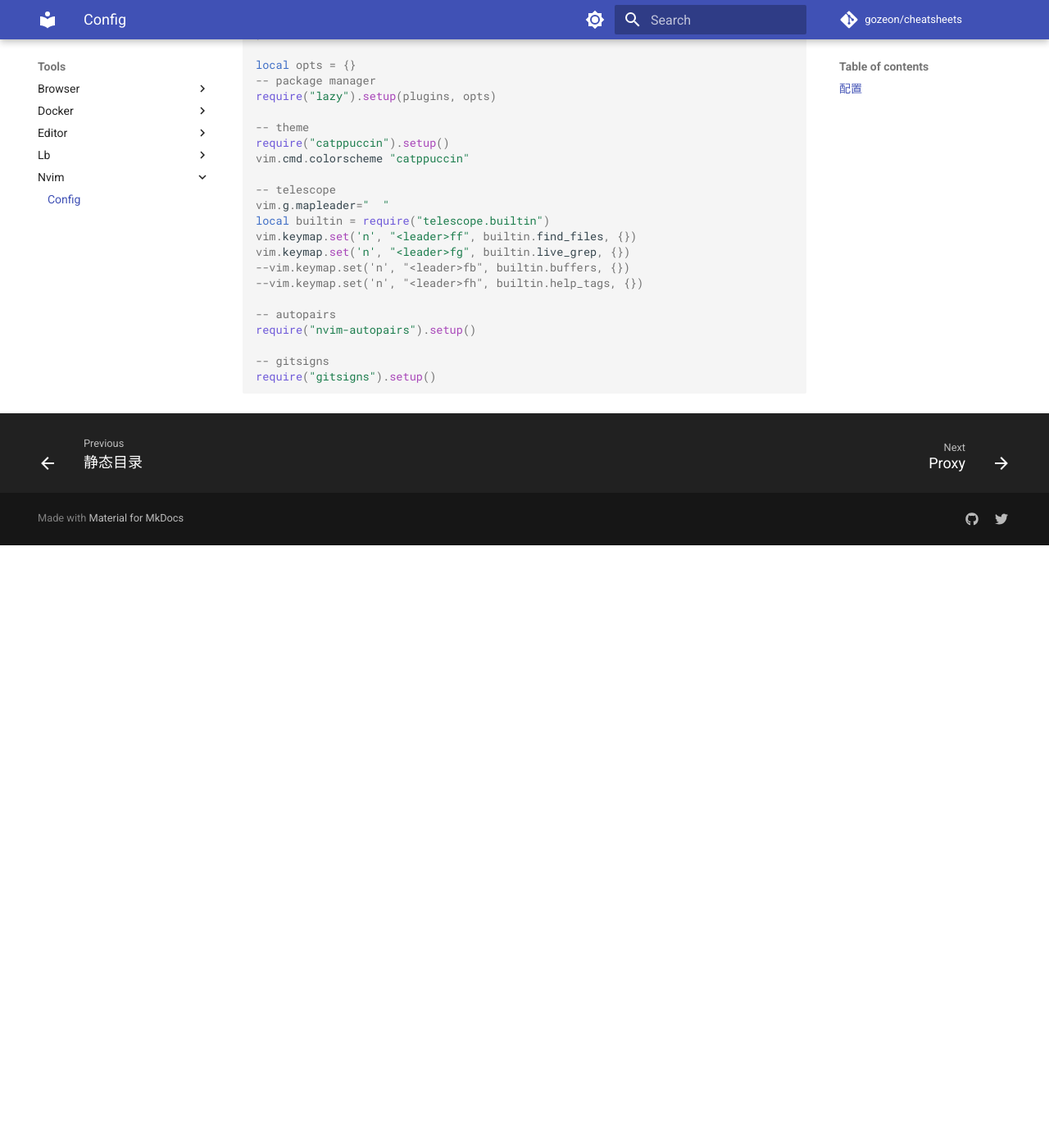
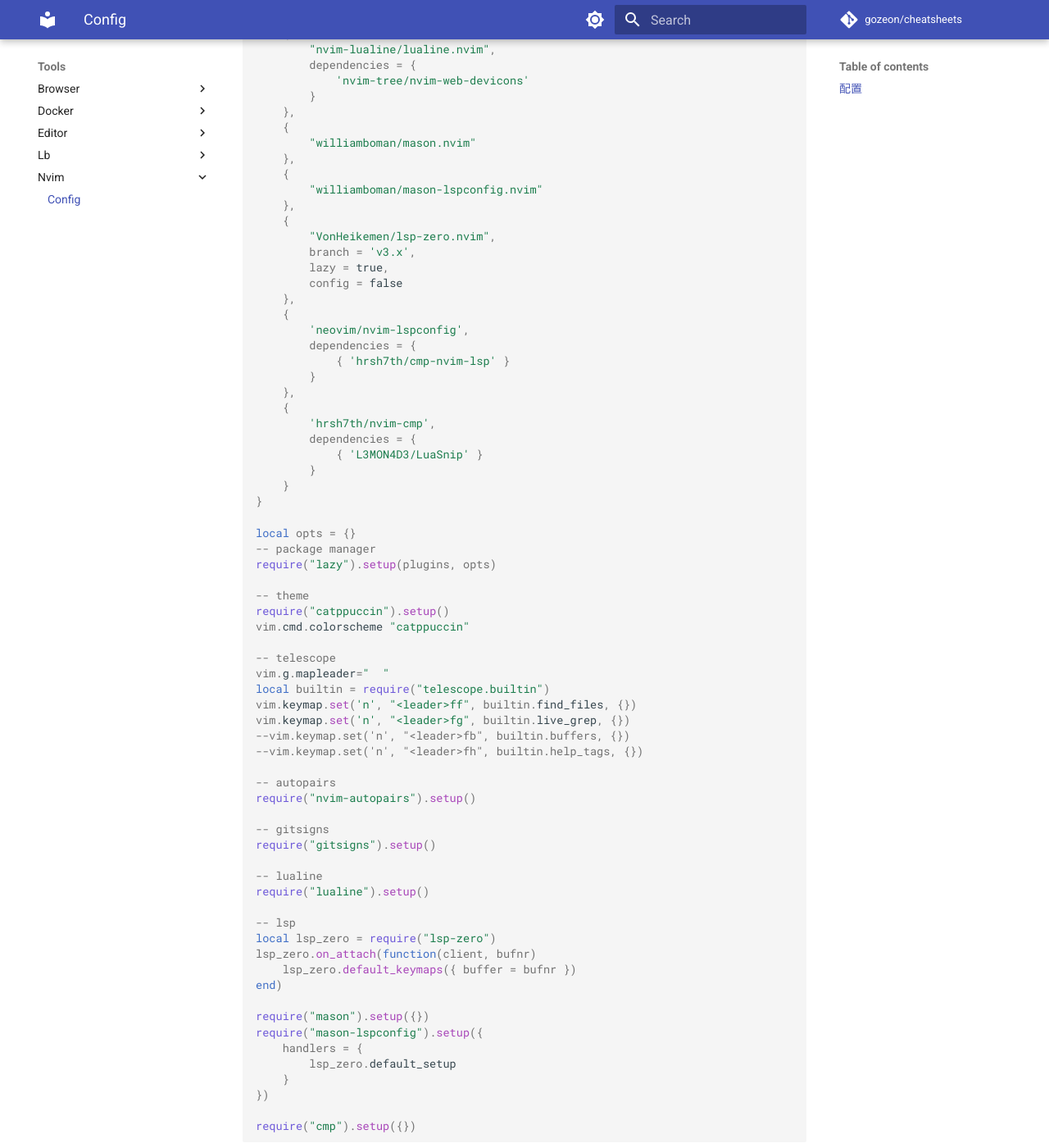
Before and after one commit to gozeon/cheatsheets, an MkDocs documentation site: the page built from docs/tools/nvim/config.md, in a window 1280 px wide and 1400 px high, scrolled down 1307 px. Shown: the whole window at 82% size. Built offline with MkDocs 1.6.1 and Material for MkDocs 9.7.7, drawn with Linux system fonts in a browser that asks for light colours; comment, search, counter and statistics services are not loaded; before the commit the page ends 1972 px from its top, so only the background shows below that.

Commit message:
doc(nvim): lsp

````diff
--- a/docs/tools/nvim/config.md
+++ b/docs/tools/nvim/config.md
@@ -55,6 +55,36 @@ local plugins = {
 	{
 		"lewis6991/gitsigns.nvim"
 	},
+	{
+		"nvim-lualine/lualine.nvim",
+		dependencies = {
+			'nvim-tree/nvim-web-devicons'
+		}
+	},
+	{
+		"williamboman/mason.nvim"
+	},
+	{
+		"williamboman/mason-lspconfig.nvim"
+	},
+	{
+		"VonHeikemen/lsp-zero.nvim",
+		branch = 'v3.x',
+		lazy = true,
+		config = false
+	},
+	{
+		'neovim/nvim-lspconfig',
+		dependencies = {
+			{ 'hrsh7th/cmp-nvim-lsp' }
+		}
+	},
+	{
+		'hrsh7th/nvim-cmp',
+		dependencies = {
+			{ 'L3MON4D3/LuaSnip' }
+		}
+	}
 }
 
 local opts = {}
@@ -79,4 +109,25 @@ require("nvim-autopairs").setup()
 -- gitsigns
 require("gitsigns").setup()
 
+-- lualine
+require("lualine").setup()
+
+-- lsp
+local lsp_zero = require("lsp-zero")
+lsp_zero.on_attach(function(client, bufnr)
+	lsp_zero.default_keymaps({ buffer = bufnr })
+end)
+
+require("mason").setup({})
+require("mason-lspconfig").setup({
+	handlers = {
+		lsp_zero.default_setup
+	}
+})
+
+require("cmp").setup({})
+
+
+
+
 ```
````
